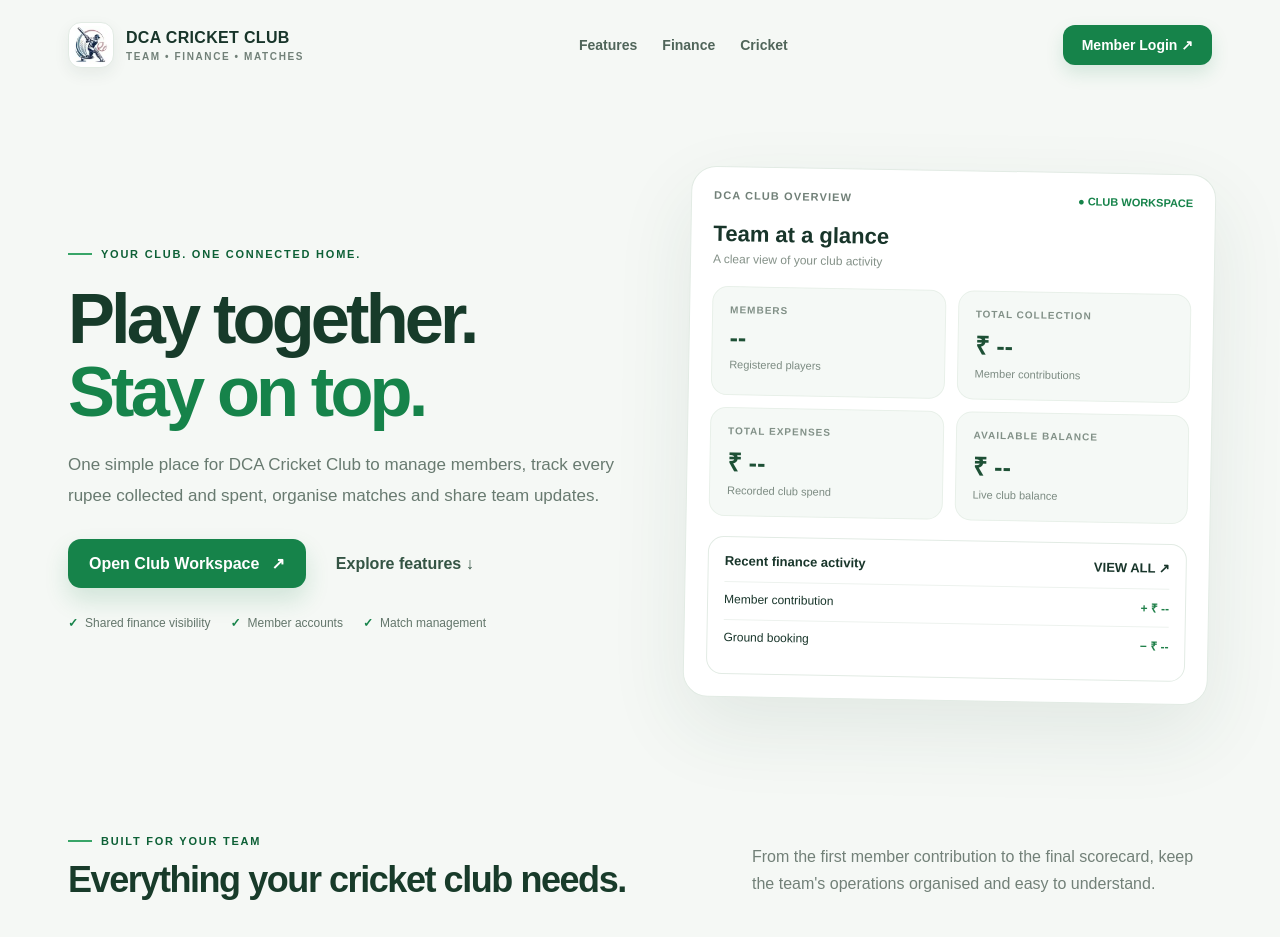
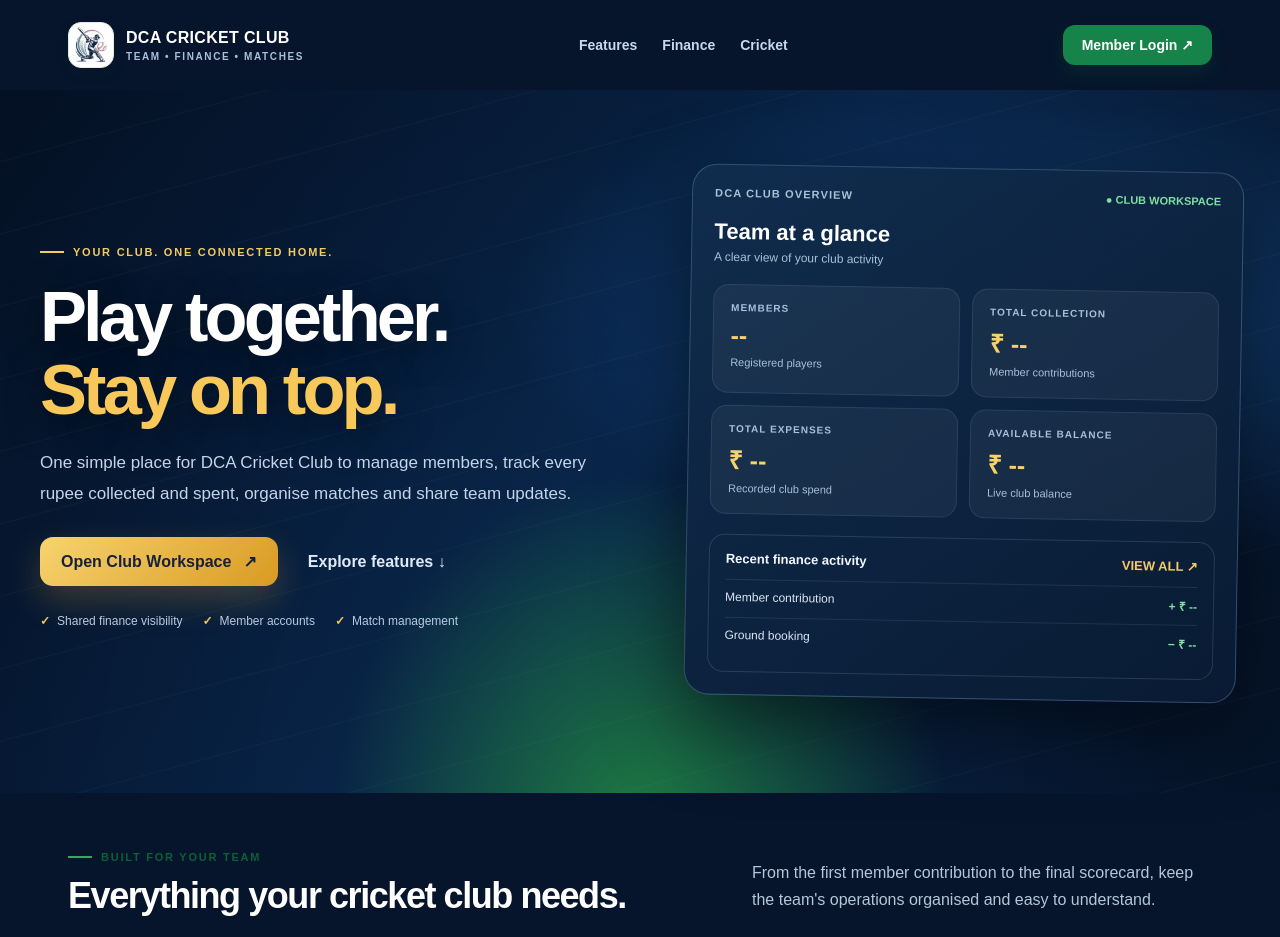
Before and after one commit to patel12583-bot/NOBLEERPSYSTEM, a Next.js app: page / in a window 1280 px wide. Shown: the top 937 px of the page. Built offline with nearby package versions, Linux system fonts and the light colour scheme.

Commit message:
Add cinematic cricket-night theme for DCA Club

```diff
--- a/app/royal-cricket.css
+++ b/app/royal-cricket.css
@@ -19,3 +19,72 @@
 
 /* Use the supplied original DCA Cricket Club logo consistently across public, auth and workspace branding. */
 .rcBrandMark{background:#fff!important;border:1px solid #e2ebe4;overflow:hidden;border-radius:13px;box-shadow:0 6px 16px #183b2a12}.rcBrandMark img{display:block;width:100%;height:100%;object-fit:contain;padding:3px;box-sizing:border-box}
+
+/* DCA cinematic cricket-night visual refresh */
+.rcHome{background:#06152b;color:#eef6ff;overflow:hidden}
+.rcHeader{position:relative;z-index:2;color:#f4f8ff}
+.rcHeader nav a{color:#c7d8ed}
+.rcHeader .rcBrand{color:#fff}
+.rcHeader .rcBrand small{color:#a9bfd9}
+.rcHero{max-width:none;width:min(1320px,100%);box-sizing:border-box;margin:0 auto;padding:78px 40px 94px;min-height:620px;isolation:isolate;color:#fff}
+.rcHero:before{content:"";position:absolute;inset:0;z-index:-2;background:radial-gradient(ellipse at 50% 105%,#1e7c43 0,transparent 34%),radial-gradient(ellipse at 85% 30%,#174b88 0,transparent 38%),linear-gradient(120deg,#06152b 0%,#09264b 52%,#07152b 100%)}
+.rcHero:after{content:"";position:absolute;inset:0;z-index:-1;opacity:.52;background:repeating-linear-gradient(165deg,transparent 0 68px,#ffffff0a 69px 70px),radial-gradient(ellipse at 50% 100%,transparent 0 42%,#020916a8 100%)}
+.rcHero h1{color:#fff;text-shadow:0 8px 36px #0008}
+.rcHero h1 em{color:#f8c95a}
+.rcHero p{color:#c4d5e9}
+.rcHero .rcEyebrow{color:#f4ca63}
+.rcHero .rcEyebrow:before{background:#f4ca63}
+.rcHero .rcPrimary{background:linear-gradient(135deg,#f7d36f,#d99a22);color:#15223a;box-shadow:0 14px 34px #e5a82b3d}
+.rcHero .rcSecondary{color:#e0eaf6}
+.rcTrust{color:#b8cbe0}
+.rcTrust span:before{color:#f4c75d}
+.rcPreview{background:linear-gradient(145deg,#102c4d,#091b33);border:1px solid #91b7e34a;color:#f3f8ff;box-shadow:0 28px 80px #0008;transform:rotate(1deg)}
+.rcPreviewTop,.rcSub,.rcStat span{color:#a9c0d8}
+.rcPreview h3{color:#fff}
+.rcLive{color:#7de0a1}
+.rcStat{background:#ffffff0c;border:1px solid #ffffff17}
+.rcStat small{color:#a9c0d8}
+.rcStat b{color:#f6d16c}
+.rcLedger{border-color:#ffffff20}
+.rcLedgerHead{color:#f2f7ff}
+.rcLedgerHead span:last-child{color:#f3ca64}
+.rcLedgerRow{border-color:#ffffff17;color:#d9e7f5}
+.rcLedgerRow span:last-child{color:#85e0a4}
+.rcSection{color:#f2f7ff}
+.rcSection h2{color:#fff}
+.rcSectionHead p{color:#b4c6d9}
+.rcFeature{background:linear-gradient(145deg,#102b49,#0b2039);border-color:#ffffff18;color:#f3f8ff}
+.rcFeatureIcon{background:#f3c85c1c;color:#f5cb62}
+.rcFeature p{color:#b4c6d9}
+.rcFooter{border-color:#ffffff1b;color:#9fb5cb}
+.rcFooter b{color:#f2c65c}
+.rcAuthPage{position:relative;isolation:isolate;overflow:hidden;background:radial-gradient(ellipse at 50% 100%,#16713f 0,transparent 40%),radial-gradient(ellipse at 85% 12%,#245a99 0,transparent 38%),linear-gradient(135deg,#06152b,#0c2a4c 55%,#06152b);color:#f5f8ff}
+.rcAuthPage:before{content:"";position:absolute;inset:0;z-index:-1;opacity:.3;background:repeating-linear-gradient(160deg,transparent 0 70px,#fff 71px 72px)}
+.rcAuthCard{background:#0c2440ed;border:1px solid #b4d2ef35;color:#f6f9ff;box-shadow:0 30px 90px #0008;backdrop-filter:blur(18px)}
+.rcAuthCard h1{color:#fff}
+.rcAuthIntro,.rcAuthFoot{color:#b5c9df}
+.rcAuthBrand{color:#fff}
+.rcAuthBrand small{color:#a9bfd8}
+.rcAuthForm label{color:#d5e3f2}
+.rcAuthForm input{background:#071a30;border-color:#ffffff27;color:#fff}
+.rcAuthForm input::placeholder{color:#8fa9c4}
+.rcAuthForm input:focus{border-color:#f2c65c;box-shadow:0 0 0 3px #f2c65c20}
+.rcAuthSubmit{background:linear-gradient(135deg,#f7d36f,#d99a22)!important;color:#13233a!important}
+.rcAuthFoot a,.rcBackHome{color:#f5cc65}
+.rcShell{background:radial-gradient(ellipse at 95% 0,#163a61 0,transparent 34%),#07182d;color:#eaf3fc}
+.rcSidebar,.rcTopbar{background:#0b223d;border-color:#ffffff1c;color:#f3f8ff}
+.rcSideBrand{color:#fff;border-color:#ffffff1c}
+.rcSideBrand small,.rcNavLabel{color:#91aaca}
+.rcNav a{color:#b9cce0}
+.rcNav a:hover,.rcNav a.active{background:#f1c65a1c;color:#f5cf70}
+.rcSideNote{background:#ffffff0b;border-color:#ffffff1c;color:#b7cbe0}
+.rcContent{color:#f2f7ff}
+.rcPageTitle p{color:#a9bfd2}
+.rcCard,.rcMetric{background:#0e2947;border-color:#ffffff1c;color:#f3f8ff;box-shadow:0 12px 32px #0002}
+.rcMetric small,.rcMetric span{color:#a9bfd2}
+.rcMetric b{color:#f5ce68}
+.rcQuickLinks a{background:#102f50;border-color:#ffffff1c;color:#e4effb}
+.rcMemberRow{border-color:#ffffff1c}
+.rcTopbar button{background:#102f50!important;border-color:#ffffff2b!important;color:#f5cf70!important}
+@media(max-width:850px){.rcHero{padding:54px 24px 68px;min-height:auto}.rcSection{padding:42px 24px}}
+@media(max-width:520px){.rcHeader{background:#07182d}.rcHero{padding:40px 18px 52px}.rcHero h1{font-size:44px}}
```
